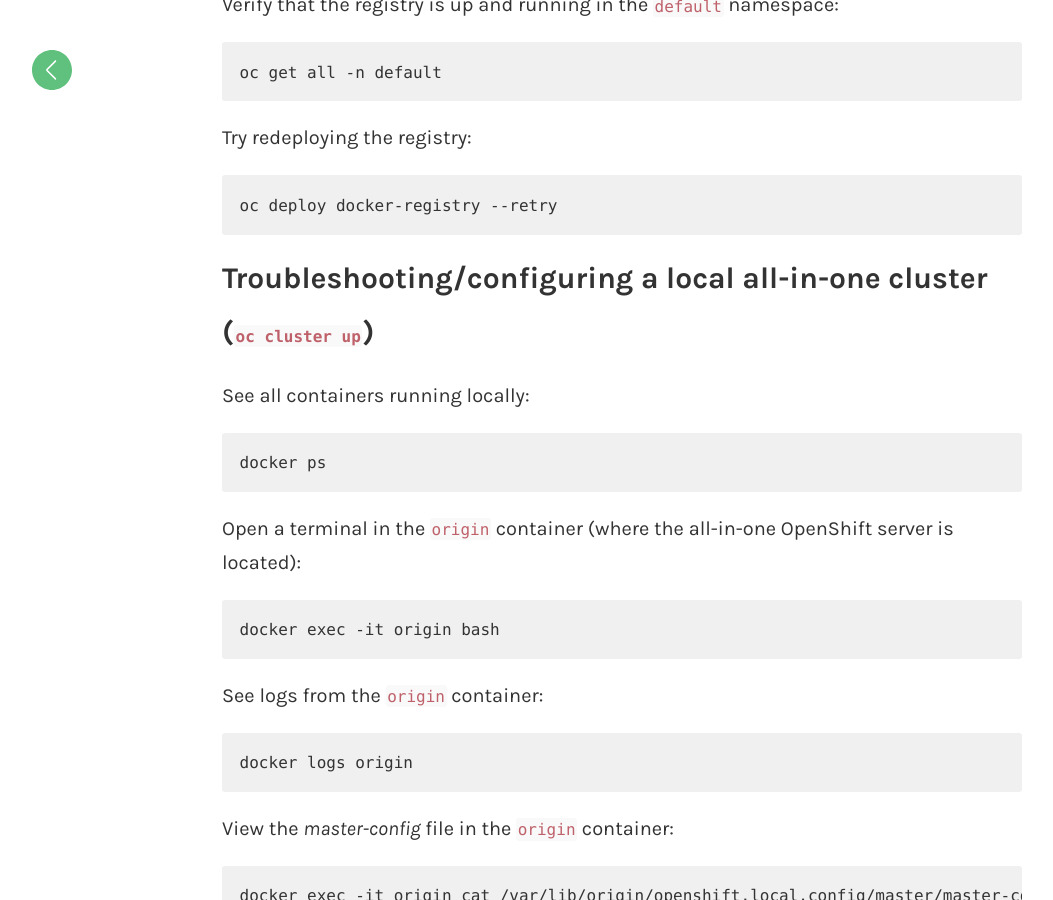
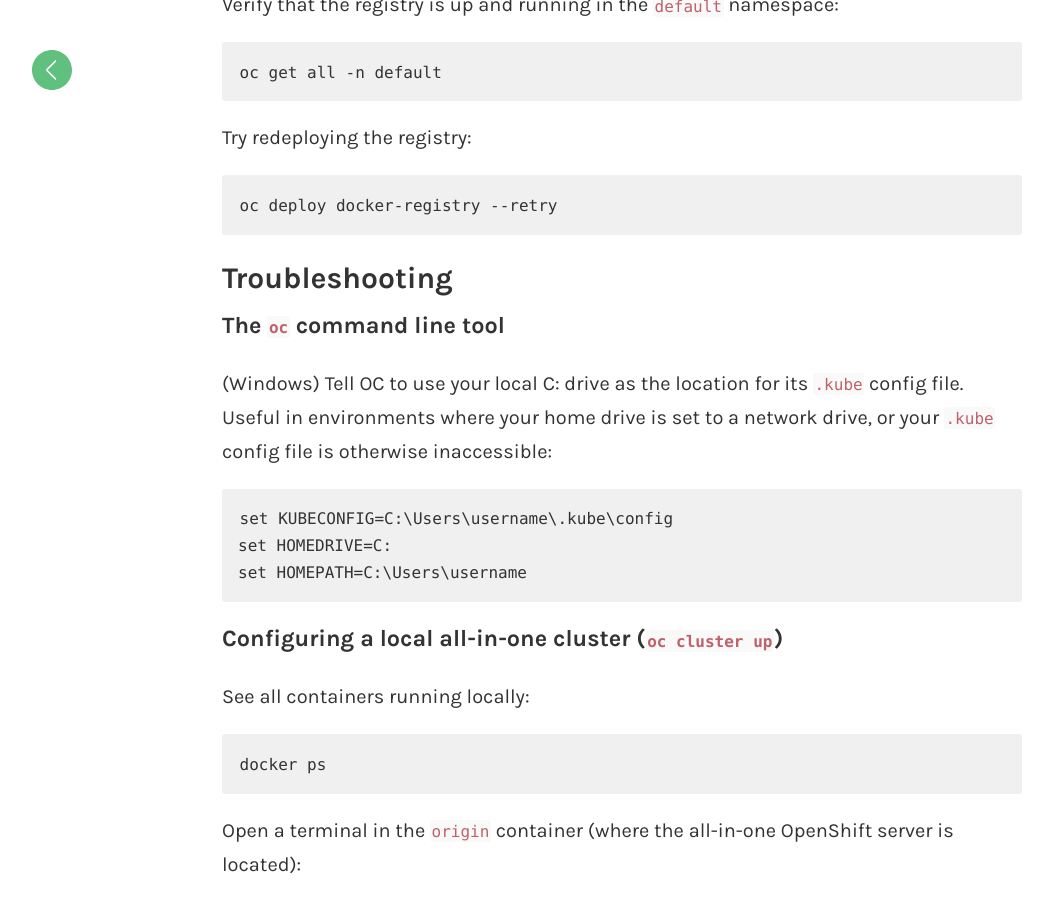
Before and after one commit to monodot/monodot-co-uk, a Jekyll site: the page built from _posts/2016-12-09-openshift-cheatsheet.markdown, in a window 1280 px wide and 900 px high, scrolled down 1605 px. Shown: the whole window, without its empty margins (18-1071 px from the left). Built offline with Jekyll 4.4.1, drawn with Linux system fonts in a browser that asks for light colours; comment, search, counter and statistics services are not loaded.

Commit message:
Updated OCP cheatsheet

```diff
--- a/_posts/2016-12-09-openshift-cheatsheet.markdown
+++ b/_posts/2016-12-09-openshift-cheatsheet.markdown
@@ -54,7 +54,17 @@ Try redeploying the registry:
 
     oc deploy docker-registry --retry
 
-## Troubleshooting/configuring a local all-in-one cluster (`oc cluster up`)
+## Troubleshooting
+
+### The `oc` command line tool
+
+(Windows) Tell OC to use your local C: drive as the location for its `.kube` config file. Useful in environments where your home drive is set to a network drive, or your `.kube` config file is otherwise inaccessible:
+
+    set KUBECONFIG=C:\Users\username\.kube\config
+    set HOMEDRIVE=C:
+    set HOMEPATH=C:\Users\username
+
+### Configuring a local all-in-one cluster (`oc cluster up`)
 
 See all containers running locally:
 
@@ -92,7 +102,7 @@ Q. MacBook starts burning up / running out of RAM? Java containers hanging on st
 - Increase the RAM available to Docker for Mac (this will require a Docker restart)
 - `docker stop` any non-essential containers that you may be running _outside_ OpenShift
 
-## Debugging
+### Debugging
 
 If something's not working, or not deploying:
 
```
